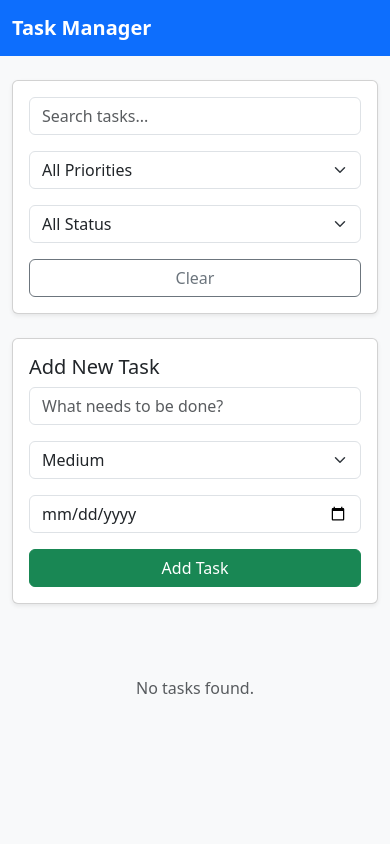
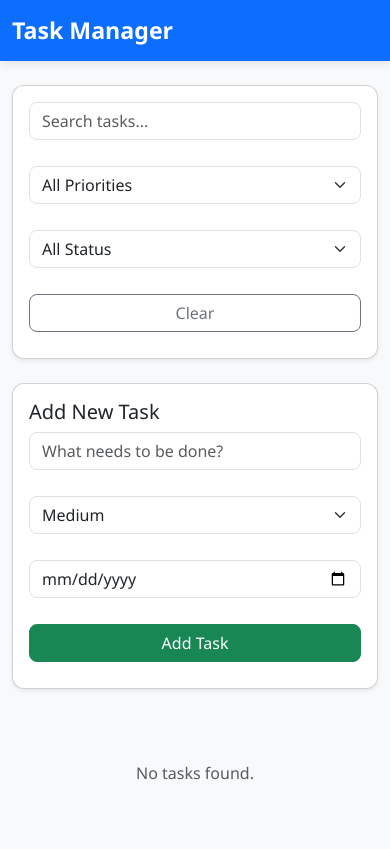
Before and after one commit to g6b9jwt278-alt/g6b9jwt278-task-manager, a Flask app: page / in a window 390 px wide. Before the commit the page ends 694 px from the top, so only its background shows below. Run offline with Flask 3, Linux system fonts and the light colour scheme; data that the repository does not hold is empty; some libraries are stand-ins or nearby versions.

Commit message:
Enhanced styling and responsiveness

```diff
--- a/templates/index.html
+++ b/templates/index.html
@@ -6,17 +6,49 @@
     <title>Task Manager</title>
     <link href="https://cdn.jsdelivr.net/npm/bootstrap@5.3.3/dist/css/bootstrap.min.css" rel="stylesheet">
     <style>
-        body { background-color: #f8f9fa; }
-        .task-card { transition: all 0.2s; }
-        .task-card:hover { transform: translateY(-3px); box-shadow: 0 8px 20px rgba(0,0,0,0.15); }
-        .completed { text-decoration: line-through; opacity: 0.75; }
-        .overdue { color: #dc3545; font-weight: bold; }
+        body {
+            background-color: #f8f9fa;
+            font-family: 'Segoe UI', Tahoma, Geneva, Verdana, sans-serif;
+        }
+        .navbar {
+            box-shadow: 0 2px 10px rgba(0,0,0,0.1);
+        }
+        .task-card {
+            transition: all 0.3s ease;
+            border: none;
+        }
+        .task-card:hover {
+            transform: translateY(-5px);
+            box-shadow: 0 10px 25px rgba(0,0,0,0.15);
+        }
+        .completed {
+            text-decoration: line-through;
+            opacity: 0.75;
+        }
+        .overdue {
+            color: #dc3545;
+            font-weight: 600;
+        }
+        .card {
+            border-radius: 12px;
+        }
+        .form-control, .form-select {
+            border-radius: 8px;
+        }
+        .btn {
+            border-radius: 8px;
+        }
+        @media (max-width: 768px) {
+            .row.g-3 > div {
+                margin-bottom: 10px;
+            }
+        }
     </style>
 </head>
 <body>
     <nav class="navbar navbar-dark bg-primary mb-4">
         <div class="container">
-            <span class="navbar-brand fw-bold">Task Manager</span>
+            <span class="navbar-brand fw-bold fs-3">Task Manager</span>
         </div>
     </nav>
 
@@ -167,6 +199,7 @@
             });
         }
 
+        // Keep the rest of your functions (addTask, toggleComplete, editTask, etc.) the same as before
         async function addTask() {
             const title = document.getElementById('titleInput').value.trim();
             if (!title) return alert("Please enter a task title");
```
